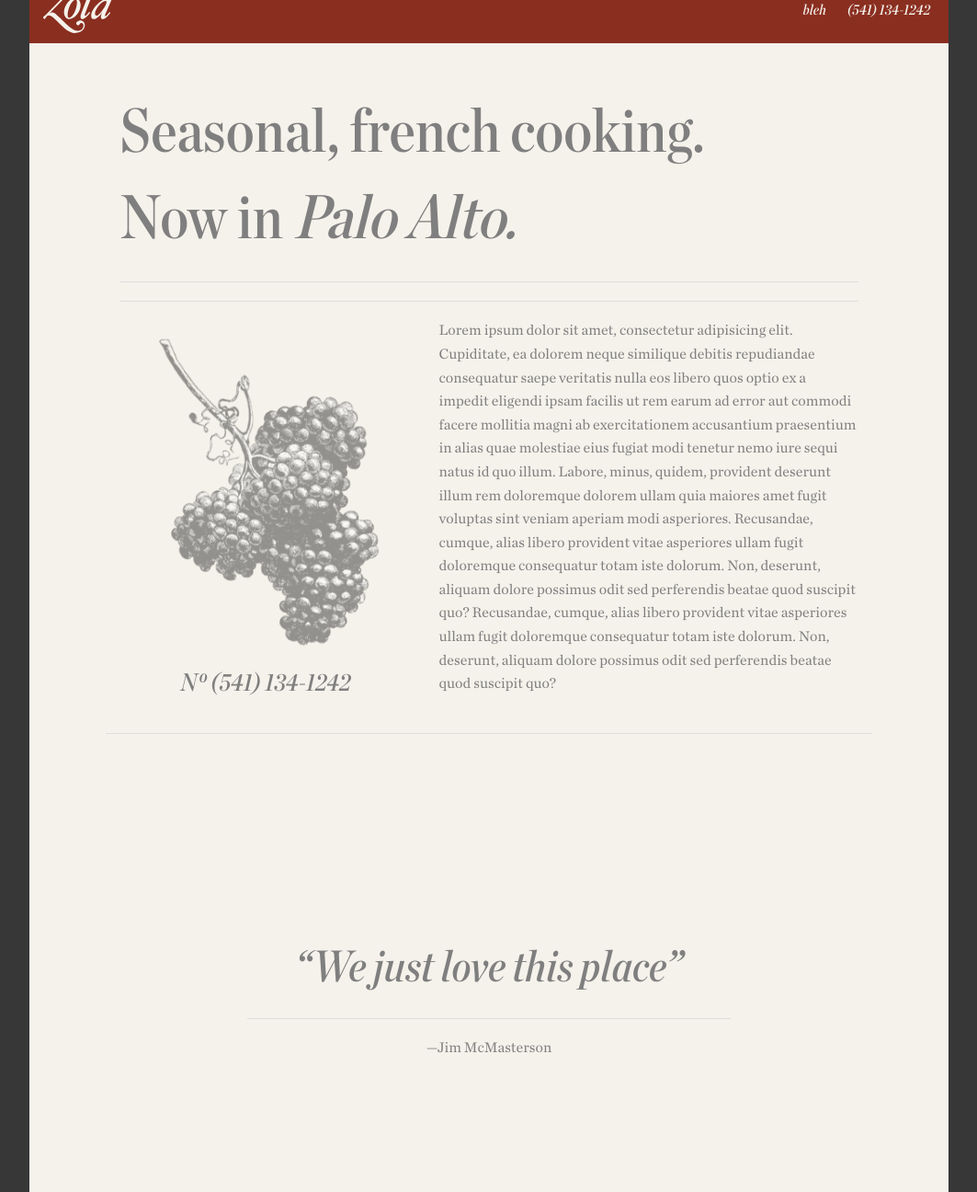
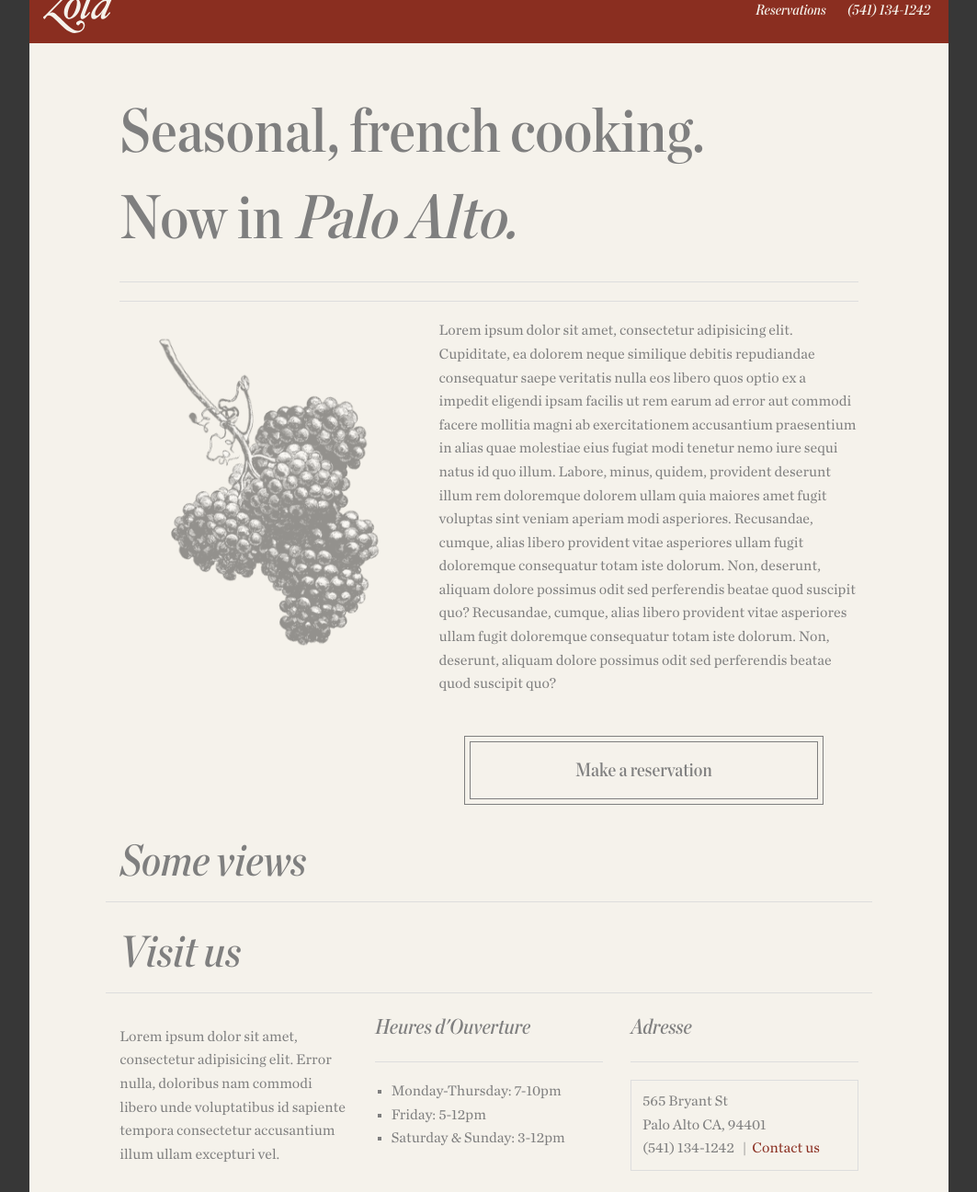
Before and after one commit to sohlis/zola, a website: page index.html in a window 1280 px wide. Shown: the part 828-2124 px from the top of the page at 92% size, without its empty margins (108-1171 px from the left). Drawn offline with Linux system fonts and the light colour scheme; some packages are replaced by stand-ins of ours.

Commit message:
opentable now works

```diff
--- a/index.html
+++ b/index.html
@@ -87,7 +87,7 @@
   </ul>
 
   <ul class="right rightsidenav-ul">
-      <li class= "divider rightsidenav-contents">bleh</li>
+      <li class= "divider rightsidenav-contents"><a class="reserve" href="http://www.opentable.com/single.aspx?rid=[putcodehere]&restref=[putcodehere]">Reservations</a></li>
       <li class= "divider rightsidenav-contents">(541) 134-1242</li>
     </ul>
 
@@ -102,12 +102,24 @@
                 <h1>Seasonal, french cooking. <br>Now in <em>Palo Alto.</em></h1>
                 <hr><hr>
                 <div class="row">
-                <div id="vegs" class="large-5 medium-5 columns"><img src="img/grapes.png" alt=""><h3 style="text-align:center" class="large-12 large-center columns">Nº (541) 134-1242</h3></div>
-                <div class="large-7 medium-7 columns"><p>Lorem ipsum dolor sit amet, consectetur adipisicing elit. Cupiditate, ea dolorem neque similique debitis repudiandae consequatur saepe veritatis nulla eos libero quos optio ex a impedit eligendi ipsam facilis ut rem earum ad error aut commodi facere mollitia magni ab exercitationem accusantium praesentium in alias quae molestiae eius fugiat modi tenetur nemo iure sequi natus id quo illum. Labore, minus, quidem, provident deserunt illum rem doloremque dolorem ullam quia maiores amet fugit voluptas sint veniam aperiam modi asperiores. Recusandae, cumque, alias libero provident vitae asperiores ullam fugit doloremque consequatur totam iste dolorum. Non, deserunt, aliquam dolore possimus odit sed perferendis beatae quod suscipit quo? Recusandae, cumque, alias libero provident vitae asperiores ullam fugit doloremque consequatur totam iste dolorum. Non, deserunt, aliquam dolore possimus odit sed perferendis beatae quod suscipit quo? </p></div>
+                <div id="vegs" class="large-5 medium-5 columns"><img src="img/grapes.png" alt="">
+                <!-- <h3 style="text-align:center" class="large-12 large-center columns">Nº (541) 134-1242</h3> -->
                 </div>
-                <div style="margin-bottom: 200px" class="row"><hr>
+                <div class="large-7 medium-7 columns"><p>Lorem ipsum dolor sit amet, consectetur adipisicing elit. Cupiditate, ea dolorem neque similique debitis repudiandae consequatur saepe veritatis nulla eos libero quos optio ex a impedit eligendi ipsam facilis ut rem earum ad error aut commodi facere mollitia magni ab exercitationem accusantium praesentium in alias quae molestiae eius fugiat modi tenetur nemo iure sequi natus id quo illum. Labore, minus, quidem, provident deserunt illum rem doloremque dolorem ullam quia maiores amet fugit voluptas sint veniam aperiam modi asperiores. Recusandae, cumque, alias libero provident vitae asperiores ullam fugit doloremque consequatur totam iste dolorum. Non, deserunt, aliquam dolore possimus odit sed perferendis beatae quod suscipit quo? Recusandae, cumque, alias libero provident vitae asperiores ullam fugit doloremque consequatur totam iste dolorum. Non, deserunt, aliquam dolore possimus odit sed perferendis beatae quod suscipit quo? </p>
+                <a class="inbutton" href="http://www.opentable.com/single.aspx?rid=[putcodehere]&restref=[putcodehere]"><button class="">Make a reservation</button></a>
+                </div>
+                </div>
+                <!-- <div style="margin-bottom: 200px" class="row"><hr>
                 <div style="text-align:center; padding-top: 200px;" class="large-8 large-centered columns"><h2>“We just love this place”<hr></h2><p>—Jim McMasterson</p></div>
+                </div> -->
+               <div class="row">
+                  <div class="large-4 columns"><h2>Some views</h2></div>
+                   <hr>
+
                 </div>
+
+
+
 
                 <div class="row footer">
                   <div class="large-4 columns"><h2>Visit us</h2></div>
--- a/scss/style.scss
+++ b/scss/style.scss
@@ -50,6 +50,7 @@ ul {
 
 a {
   color: $red-color;
+  transition-duration: 200ms;
 }
 
 a:hover {
@@ -131,3 +132,51 @@ p.adr {
   line-height: 45px;
   margin-right: 20px;
 }
+
+a.reserve {
+  color: $white-color;
+}
+a.reserve:hover {
+  opacity: 0.6;
+  transition-duration: 200ms;
+}
+
+// button styles for later
+.inbutton {
+  color: $dark-color;
+}
+
+button {
+  margin-top: 5%;
+  margin-bottom: 6%;
+  margin-left: 6%;
+  position: relative;
+  font-family: $head-font;
+  font-size: 1.3em;
+  color: $dark-color;
+  background-color: transparent;
+  padding: 24px 120px;
+  // border
+  border: 1px solid $dark-color;
+}
+
+button:after {
+   content: " ";
+   position: absolute;
+    // z-index: -1;
+   top: 5px;
+   left: 5px;
+   right: 5px;
+   bottom: 5px;
+   border: 1px solid $dark-color;
+}
+
+button:hover {
+  background-color: transparent;
+  color: $dark-color;
+ border: 1px dotted $dark-color;
+}
+
+button:active {
+
+}
```
Also changed, not shown: css/style.css.
